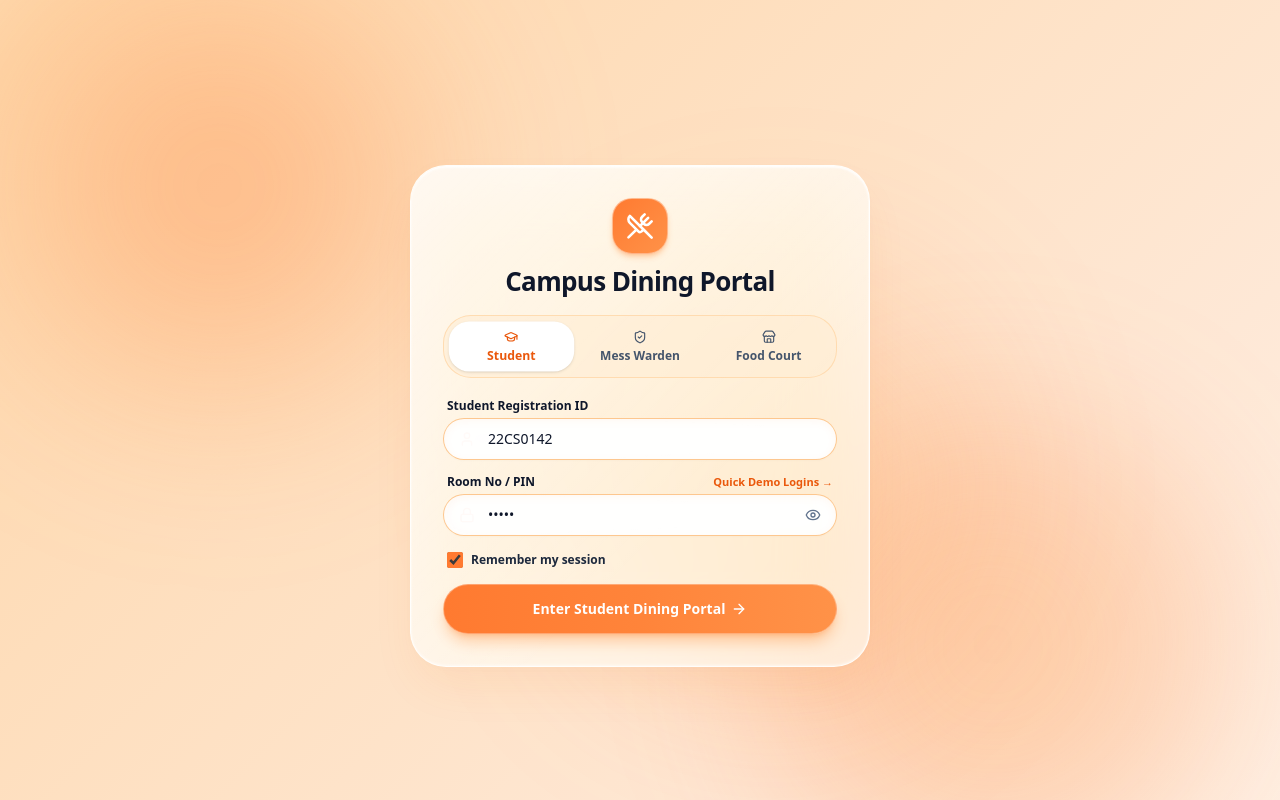
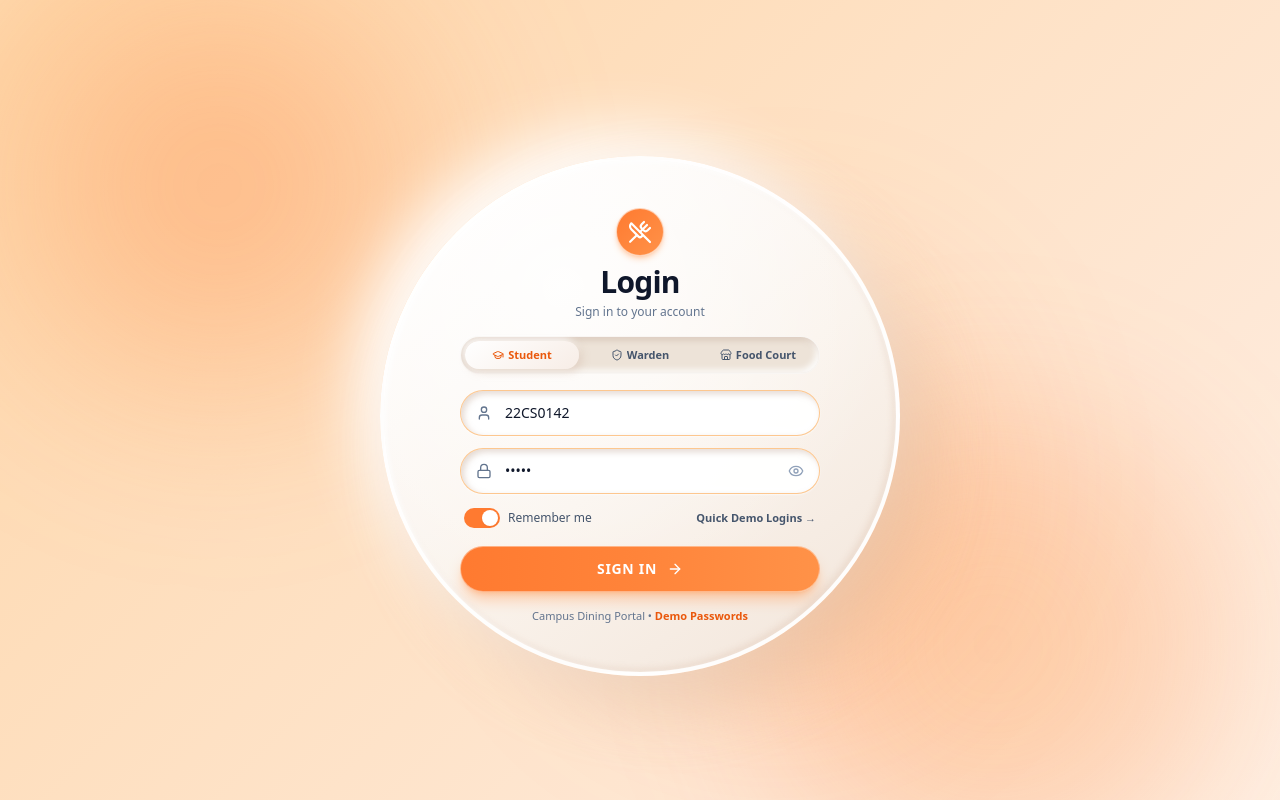
Before and after one commit to SHRESH-EXE/mess, a React (Vite) app: page / in a window 1280 px wide. Built offline with nearby package versions, Linux system fonts and the light colour scheme.

Commit message:
feat(ui): redesign login card with neumorphic style
Updated the login page to feature a 3D neumorphic circular card design, including custom CSS for inset inputs and ambient lighting effects to improve the visual aesthetic.

```diff
--- a/src/components/LoginPage.tsx
+++ b/src/components/LoginPage.tsx
@@ -175,113 +175,106 @@ export const LoginPage: React.FC = () => {
       <div className="py-4" />
 
       {/* =========================================================
-          2. CENTRAL GLASS LOGIN CARD (BLACK TEXT ON WHITE GLASS)
+          2. CENTRAL 3D NEUMORPHIC CIRCULAR DISC LOGIN CARD
           ========================================================= */}
-      <main className="relative z-10 flex-1 flex items-center justify-center p-4 sm:p-6">
-        <div className="w-full max-w-[460px] relative">
-          {/* THE LIQUID GLASSMORPHISM OVAL CARD */}
+      <main className="relative z-10 flex-1 flex items-center justify-center p-3 sm:p-6 my-auto">
+        <div className="neumorphic-circle-wrapper w-full max-w-[500px] sm:max-w-[520px]">
+          {/* THE 3D CONVEX CIRCULAR NEUMORPHIC DISC CARD */}
           <div
             id="login-card"
-            className={`relative glassmorphism-card rounded-[36px] p-6 sm:p-8 text-center overflow-hidden transition-all duration-300 shadow-[0_25px_50px_-12px_rgba(249,115,22,0.15)] border-[1.5px] border-white/90 ${
+            className={`neumorphic-circle-card w-full aspect-auto sm:aspect-square rounded-[42px] sm:rounded-full p-6 sm:p-10 flex flex-col items-center justify-center text-center overflow-hidden transition-all duration-300 ${
               isShaking ? 'animate-[shake_0.4s_ease-in-out]' : ''
             }`}
           >
-            {/* Top specular light sheen overlay */}
+            {/* Ambient specular highlight on circular face */}
             <div
-              className="absolute inset-0 pointer-events-none rounded-[36px]"
+              className="absolute inset-0 pointer-events-none rounded-[42px] sm:rounded-full"
               style={{
                 background:
-                  'linear-gradient(135deg, rgba(255, 255, 255, 0.6) 0%, rgba(255, 255, 255, 0.1) 45%, transparent 65%)'
+                  'radial-gradient(circle at 35% 25%, rgba(255, 255, 255, 0.8) 0%, rgba(255, 255, 255, 0) 65%)'
               }}
             />
 
-            {/* Card Header */}
-            <div className="relative z-10 mb-4">
-              <div className="w-14 h-14 rounded-[20px] bg-gradient-to-br from-[#ff7a30] to-[#ff9248] mx-auto flex items-center justify-center mb-2.5 shadow-md shadow-orange-500/25 border border-white/40 text-white">
+            <div className="relative z-10 w-full max-w-[360px] mx-auto space-y-4">
+              {/* Header */}
+              <div className="space-y-1">
+                <div className="w-12 h-12 rounded-2xl bg-gradient-to-br from-[#ff7a30] to-[#ff9248] mx-auto flex items-center justify-center mb-2 shadow-md shadow-orange-500/25 border border-white/60 text-white">
                   {selectedRole === 'vendor' ? (
-                  <Store className="w-7 h-7" strokeWidth={2.2} />
+                    <Store className="w-6 h-6" strokeWidth={2.2} />
                   ) : selectedRole === 'admin' ? (
-                  <ShieldCheck className="w-7 h-7" strokeWidth={2.2} />
+                    <ShieldCheck className="w-6 h-6" strokeWidth={2.2} />
                   ) : (
-                  <UtensilsCrossed className="w-7 h-7" strokeWidth={2.2} />
+                    <UtensilsCrossed className="w-6 h-6" strokeWidth={2.2} />
                   )}
                 </div>
 
-              <h1 className="text-2xl sm:text-[26px] font-black text-slate-900 tracking-tight font-sans">
+                <h1 className="text-2xl sm:text-3xl font-black text-slate-900 tracking-tight font-sans">
                   {selectedRole === 'vendor'
-                  ? 'Food Court Owner Portal'
+                    ? 'Food Court Owner'
                     : selectedRole === 'admin'
-                  ? 'Mess Authority & Warden'
-                  : 'Campus Dining Portal'}
+                    ? 'Mess Warden'
+                    : 'Login'}
                 </h1>
+                <p className="text-xs text-slate-500 font-medium">
+                  Sign in to your account
+                </p>
               </div>
 
-            {/* 3-Way Role Selector Tabs (Clear Separation of Sections) */}
-            <div className="relative z-10 grid grid-cols-3 gap-1.5 p-1.5 rounded-2xl bg-orange-100/60 border border-orange-200/80 mb-5">
+              {/* 3-Way Role Selector Tabs (Neumorphic Inset Capsule) */}
+              <div className="neumorphic-inset-container grid grid-cols-3 gap-1 p-1">
                 <button
                   type="button"
                   onClick={() => handleRoleChange('student')}
-                className={`py-2 px-1 rounded-xl text-xs font-bold transition-all flex flex-col items-center justify-center space-y-1 cursor-pointer ${
+                  className={`py-1.5 px-2 rounded-full text-[11px] font-bold transition-all flex items-center justify-center space-x-1 cursor-pointer ${
                     selectedRole === 'student'
-                    ? 'bg-white text-[#ea580c] shadow-sm font-extrabold scale-[1.02]'
+                      ? 'neumorphic-active-pill text-[#ea580c] font-black'
                       : 'text-slate-600 hover:text-slate-900'
                   }`}
                 >
-                <GraduationCap className="w-3.5 h-3.5" />
-                <span className="leading-tight">Student</span>
+                  <GraduationCap className="w-3 h-3" />
+                  <span className="truncate">Student</span>
                 </button>
 
                 <button
                   type="button"
                   onClick={() => handleRoleChange('admin')}
-                className={`py-2 px-1 rounded-xl text-xs font-bold transition-all flex flex-col items-center justify-center space-y-1 cursor-pointer ${
+                  className={`py-1.5 px-2 rounded-full text-[11px] font-bold transition-all flex items-center justify-center space-x-1 cursor-pointer ${
                     selectedRole === 'admin'
-                    ? 'bg-white text-[#ea580c] shadow-sm font-extrabold scale-[1.02]'
+                      ? 'neumorphic-active-pill text-[#ea580c] font-black'
                       : 'text-slate-600 hover:text-slate-900'
                   }`}
                 >
-                <ShieldCheck className="w-3.5 h-3.5" />
-                <span className="leading-tight">Mess Warden</span>
+                  <ShieldCheck className="w-3 h-3" />
+                  <span className="truncate">Warden</span>
                 </button>
 
                 <button
                   type="button"
                   onClick={() => handleRoleChange('vendor')}
-                className={`py-2 px-1 rounded-xl text-xs font-bold transition-all flex flex-col items-center justify-center space-y-1 cursor-pointer ${
+                  className={`py-1.5 px-2 rounded-full text-[11px] font-bold transition-all flex items-center justify-center space-x-1 cursor-pointer ${
                     selectedRole === 'vendor'
-                    ? 'bg-white text-[#ea580c] shadow-sm font-extrabold scale-[1.02]'
+                      ? 'neumorphic-active-pill text-[#ea580c] font-black'
                       : 'text-slate-600 hover:text-slate-900'
                   }`}
                 >
-                <Store className="w-3.5 h-3.5" />
-                <span className="leading-tight">Food Court</span>
+                  <Store className="w-3 h-3" />
+                  <span className="truncate">Food Court</span>
                 </button>
               </div>
 
               {/* Error Message */}
               {errorMessage && (
-              <div className="relative z-10 mb-4 p-3 rounded-2xl bg-emerald-50/90 backdrop-blur-md border border-emerald-300 text-emerald-950 text-xs flex items-center space-x-2 text-left shadow-xs">
-                <AlertCircle className="w-4 h-4 text-emerald-600 shrink-0" />
+                <div className="p-2.5 rounded-2xl bg-rose-50 border border-rose-200 text-rose-900 text-xs flex items-center space-x-2 text-left shadow-xs">
+                  <AlertCircle className="w-4 h-4 text-rose-600 shrink-0" />
                   <span className="font-bold">{errorMessage}</span>
                 </div>
               )}
 
               {/* Login Form */}
-            <form onSubmit={handleLoginSubmit} className="relative z-10 space-y-3.5 text-left">
-              {/* Field 1: User / Stall ID */}
-              <div className="space-y-1">
-                <label
-                  htmlFor="registration-id-field"
-                  className="block text-xs font-black text-slate-900 ml-1"
-                >
-                  {selectedRole === 'vendor'
-                    ? 'Food Court Stall ID'
-                    : selectedRole === 'admin'
-                    ? 'Admin Email / Staff ID'
-                    : 'Student Registration ID'}
-                </label>
+              <form onSubmit={handleLoginSubmit} className="space-y-3 text-left">
+                {/* Field 1: Recessed Inset Username / ID Input */}
                 <div className="relative">
-                  <div className="absolute inset-y-0 left-0 pl-4 flex items-center pointer-events-none text-[#ea580c]">
+                  <div className="absolute inset-y-0 left-0 pl-4 flex items-center pointer-events-none text-slate-500">
                     {selectedRole === 'vendor' ? (
                       <Store className="w-4 h-4" />
                     ) : (
@@ -298,36 +291,19 @@ export const LoginPage: React.FC = () => {
                     }}
                     placeholder={
                       selectedRole === 'vendor'
-                        ? 'e.g. stall-rolls or stall-south'
+                        ? 'Food Court Stall ID'
                         : selectedRole === 'admin'
-                        ? 'admin@campus.edu'
-                        : 'e.g. 22CS0142'
+                        ? 'Admin Email / Staff ID'
+                        : 'Username / Registration ID'
                     }
                     required
-                    className="w-full glassmorphism-input rounded-[18px] pl-11 pr-4 py-2.5 text-sm text-slate-900 placeholder-slate-400 focus:outline-none transition-all font-sans font-semibold shadow-xs"
+                    className="w-full neumorphic-inset-input pl-11 pr-4 py-3 text-xs sm:text-sm placeholder-slate-400 focus:outline-none transition-all font-sans font-semibold"
                   />
                 </div>
-              </div>
 
-              {/* Field 2: Password */}
-              <div className="space-y-1">
-                <div className="flex items-center justify-between px-1">
-                  <label
-                    htmlFor="password-field"
-                    className="block text-xs font-black text-slate-900"
-                  >
-                    {selectedRole === 'student' ? 'Room No / PIN' : 'Password'}
-                  </label>
-                  <button
-                    type="button"
-                    onClick={() => setIsForgotModalOpen(true)}
-                    className="text-[11px] font-bold text-[#ea580c] hover:text-[#c2410c] transition-colors cursor-pointer"
-                  >
-                    Quick Demo Logins &rarr;
-                  </button>
-                </div>
+                {/* Field 2: Recessed Inset Password Input */}
                 <div className="relative">
-                  <div className="absolute inset-y-0 left-0 pl-4 flex items-center pointer-events-none text-[#ea580c]">
+                  <div className="absolute inset-y-0 left-0 pl-4 flex items-center pointer-events-none text-slate-500">
                     <Lock className="w-4 h-4" />
                   </div>
                   <input
@@ -338,39 +314,56 @@ export const LoginPage: React.FC = () => {
                       setPassword(e.target.value);
                       setErrorMessage(null);
                     }}
-                    placeholder="Enter password..."
+                    placeholder={selectedRole === 'student' ? 'Room No / PIN' : 'Password'}
                     required
-                    className="w-full glassmorphism-input rounded-[18px] pl-11 pr-11 py-2.5 text-sm text-slate-900 placeholder-slate-400 focus:outline-none transition-all font-sans font-semibold shadow-xs"
+                    className="w-full neumorphic-inset-input pl-11 pr-11 py-3 text-xs sm:text-sm placeholder-slate-400 focus:outline-none transition-all font-sans font-semibold"
                   />
                   <button
                     type="button"
                     onClick={() => setShowPassword(!showPassword)}
-                    className="absolute inset-y-0 right-0 pr-4 flex items-center text-slate-500 hover:text-slate-900 transition-colors cursor-pointer"
+                    className="absolute inset-y-0 right-0 pr-4 flex items-center text-slate-400 hover:text-slate-700 transition-colors cursor-pointer"
                   >
                     {showPassword ? <EyeOff className="w-4 h-4" /> : <Eye className="w-4 h-4" />}
                   </button>
                 </div>
+
+                {/* Remember Me Toggle & Forgot Password Row */}
+                <div className="flex items-center justify-between text-xs py-0.5 px-1">
+                  <label className="flex items-center space-x-2 text-slate-600 cursor-pointer font-medium select-none">
+                    <div
+                      onClick={(e) => {
+                        e.preventDefault();
+                        setRememberMe(!rememberMe);
+                      }}
+                      className={`w-9 h-5 rounded-full p-0.5 transition-colors cursor-pointer flex items-center ${
+                        rememberMe ? 'bg-[#ff7a30]' : 'bg-slate-300'
+                      }`}
+                    >
+                      <div
+                        className={`w-4 h-4 rounded-full bg-white shadow-xs transition-transform transform ${
+                          rememberMe ? 'translate-x-4' : 'translate-x-0'
+                        }`}
+                      />
+                    </div>
+                    <span>Remember me</span>
+                  </label>
+
+                  <button
+                    type="button"
+                    onClick={() => setIsForgotModalOpen(true)}
+                    className="text-[11px] font-bold text-slate-600 hover:text-[#ea580c] transition-colors cursor-pointer"
+                  >
+                    Quick Demo Logins &rarr;
+                  </button>
                 </div>
 
-              {/* Remember Me Checkbox */}
-              <div className="flex items-center justify-between text-xs py-0.5 px-1">
-                <label className="flex items-center space-x-2 text-slate-800 cursor-pointer font-semibold">
-                  <input
-                    type="checkbox"
-                    checked={rememberMe}
-                    onChange={(e) => setRememberMe(e.target.checked)}
-                    className="w-4 h-4 rounded text-[#ff7a30] focus:ring-[#ff7a30] bg-white border-orange-300 accent-[#ff7a30]"
-                  />
-                  <span>Remember my session</span>
-                </label>
-              </div>
-
-              {/* Submit Button - Oval Capsule */}
+                {/* Raised Pill Sign In Button */}
+                <div className="pt-1">
                   <ChromeButton
                     id="login-submit-button"
                     type="submit"
                     disabled={isLoading}
-                className="w-full py-3.5 px-6 rounded-full font-bold text-sm text-white bg-gradient-to-r from-[#ff7a30] via-[#ff843a] to-[#ff9248] hover:from-[#ea671e] hover:to-[#ff8130] active:scale-[0.98] transition-all shadow-lg shadow-orange-500/30 flex items-center justify-center space-x-2 cursor-pointer disabled:opacity-50 border border-white/30"
+                    className="w-full py-3 px-6 rounded-full font-bold text-sm text-white bg-gradient-to-r from-[#ff7a30] via-[#ff843a] to-[#ff9248] hover:from-[#ea671e] hover:to-[#ff8130] active:scale-[0.98] transition-all shadow-lg shadow-orange-500/30 flex items-center justify-center space-x-2 cursor-pointer disabled:opacity-50 border border-white/40 uppercase tracking-wider"
                   >
                     {isLoading ? (
                       <div className="w-5 h-5 border-2 border-white/30 border-t-white rounded-full animate-spin" />
@@ -378,16 +371,32 @@ export const LoginPage: React.FC = () => {
                       <>
                         <span className="text-white font-bold">
                           {selectedRole === 'vendor'
-                        ? 'Open Food Court Dashboard'
+                            ? 'SIGN IN'
                             : selectedRole === 'admin'
-                        ? 'Enter Mess Authority Portal'
-                        : 'Enter Student Dining Portal'}
+                            ? 'SIGN IN'
+                            : 'SIGN IN'}
                         </span>
-                    <ArrowRight className="w-4 h-4 text-white" />
+                        <ArrowRight className="w-4 h-4 text-white ml-1" />
                       </>
                     )}
                   </ChromeButton>
+                </div>
+
+                {/* Don't have an account / Portal info text */}
+                <div className="text-center pt-1">
+                  <p className="text-[11px] text-slate-500">
+                    Campus Dining Portal •{' '}
+                    <button
+                      type="button"
+                      onClick={() => setIsForgotModalOpen(true)}
+                      className="font-bold text-[#ea580c] hover:underline cursor-pointer"
+                    >
+                      Demo Passwords
+                    </button>
+                  </p>
+                </div>
               </form>
+            </div>
           </div>
         </div>
       </main>
--- a/src/index.css
+++ b/src/index.css
@@ -524,3 +524,82 @@
 .button-glitter-effect:hover::after {
   animation: glitter-sweep 1.5s infinite ease-in-out;
 }
+
+/* =========================================================
+   NEUMORPHIC 3D CIRCULAR DISC & INSET INPUT ARCHITECTURE
+   ========================================================= */
+
+.neumorphic-circle-wrapper {
+  position: relative;
+  display: flex;
+  align-items: center;
+  justify-content: center;
+}
+
+/* Outer concentric halo rim */
+.neumorphic-circle-card {
+  position: relative;
+  background: linear-gradient(145deg, #ffffff 0%, #faf3ec 55%, #f2e5da 100%);
+  box-shadow:
+    28px 28px 65px rgba(220, 185, 160, 0.45),
+    -24px -24px 60px rgba(255, 255, 255, 0.95),
+    inset 2px 2px 5px rgba(255, 255, 255, 0.95),
+    inset -3px -3px 6px rgba(210, 175, 150, 0.25);
+  border: 4px solid rgba(255, 255, 255, 0.9);
+  transition: all 0.3s cubic-bezier(0.16, 1, 0.3, 1);
+}
+
+/* Outer secondary stepped bezel / glow ring */
+.neumorphic-circle-card::before {
+  content: '';
+  position: absolute;
+  inset: -14px;
+  border-radius: inherit;
+  background: linear-gradient(145deg, rgba(255, 255, 255, 0.8), rgba(245, 230, 220, 0.4));
+  box-shadow:
+    16px 16px 40px rgba(225, 190, 165, 0.35),
+    -16px -16px 40px rgba(255, 255, 255, 0.95);
+  z-index: -1;
+  pointer-events: none;
+}
+
+/* Recessed Inset Neumorphic Pill Input */
+.neumorphic-inset-input {
+  background: #ede3d8 !important;
+  border-radius: 9999px !important;
+  border: 1.5px solid rgba(255, 255, 255, 0.8) !important;
+  box-shadow:
+    inset 3px 3px 6px rgba(180, 150, 130, 0.35),
+    inset -3px -3px 6px rgba(255, 255, 255, 0.95),
+    0 1px 2px rgba(255, 255, 255, 0.6) !important;
+  color: #0f172a !important;
+  font-weight: 500;
+  transition: all 0.2s ease;
+}
+
+.neumorphic-inset-input:focus {
+  background: #f3eae0 !important;
+  border-color: rgba(255, 122, 48, 0.7) !important;
+  box-shadow:
+    inset 2px 2px 5px rgba(255, 122, 48, 0.22),
+    inset -2px -2px 5px rgba(255, 255, 255, 0.95),
+    0 0 0 2px rgba(255, 122, 48, 0.2) !important;
+}
+
+/* Neumorphic Inset Pill Container for Tabs */
+.neumorphic-inset-container {
+  background: #ede3d8;
+  border-radius: 9999px;
+  box-shadow:
+    inset 3px 3px 6px rgba(180, 150, 130, 0.35),
+    inset -3px -3px 6px rgba(255, 255, 255, 0.95);
+  border: 1px solid rgba(255, 255, 255, 0.7);
+}
+
+.neumorphic-active-pill {
+  background: linear-gradient(145deg, #ffffff, #f7ede6);
+  box-shadow:
+    3px 3px 8px rgba(200, 170, 150, 0.35),
+    -3px -3px 8px rgba(255, 255, 255, 0.95);
+  border-radius: 9999px;
+}
```
Lines whose indentation alone changed are shown as unchanged.
